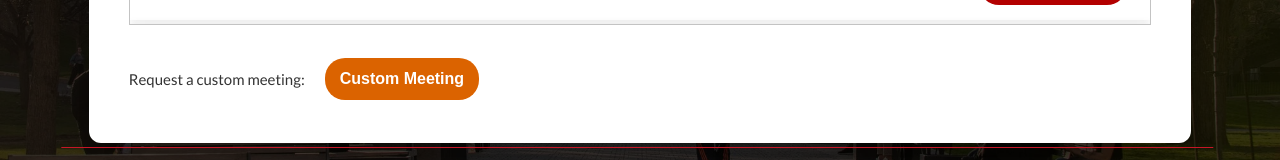
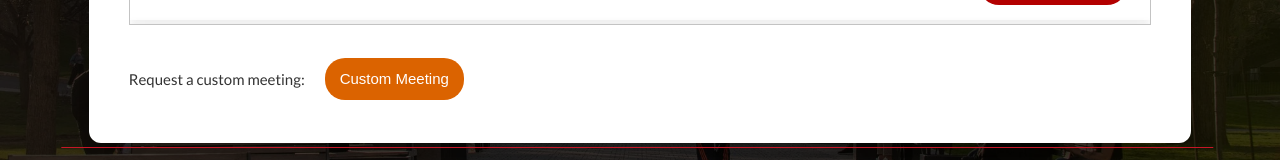
Before and after one commit to andretandoc/bookify, a React (Vite) app in the folder client/: page /ManageBooking in a window 1280 px wide. Shown: the part 569-729 px from the top of the page. Built offline with nearby package versions, Linux system fonts and the light colour scheme; sample sign-in values are in the browser's storage.

Commit message:
Update ManageBooking.jsx

```diff
--- a/client/src/components/private/ManageBooking.jsx
+++ b/client/src/components/private/ManageBooking.jsx
@@ -243,11 +243,11 @@ const style = {
     btn: {
         color: "white",
         textDecoration: "none",
-        fontSize: "16px",
+        fontSize: "15px",
         cursor: "pointer",
         display: "block",
         width: "100%",
-        fontWeight: "bold",
+        fontWeight: "400",
     }
 }
 
```
